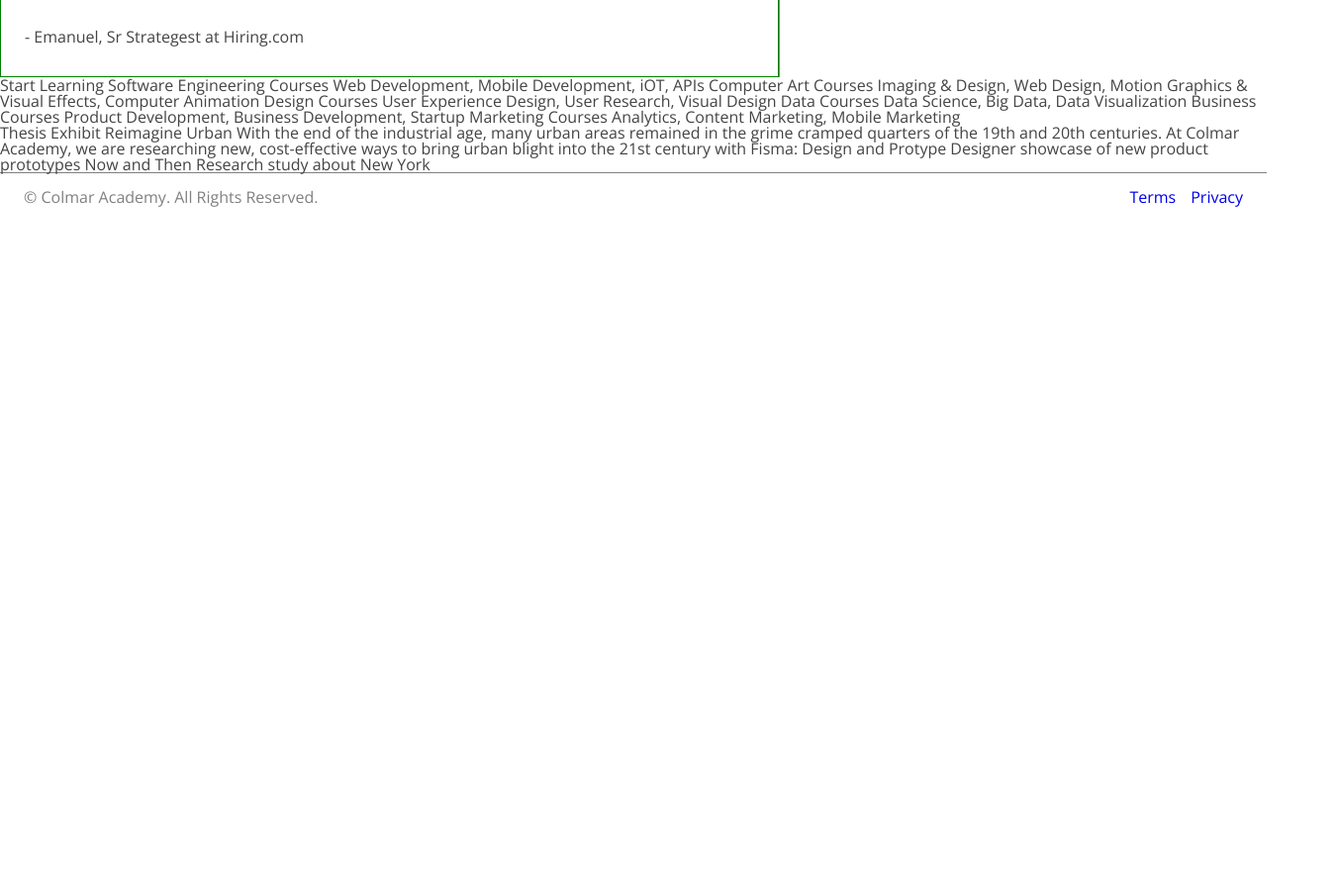
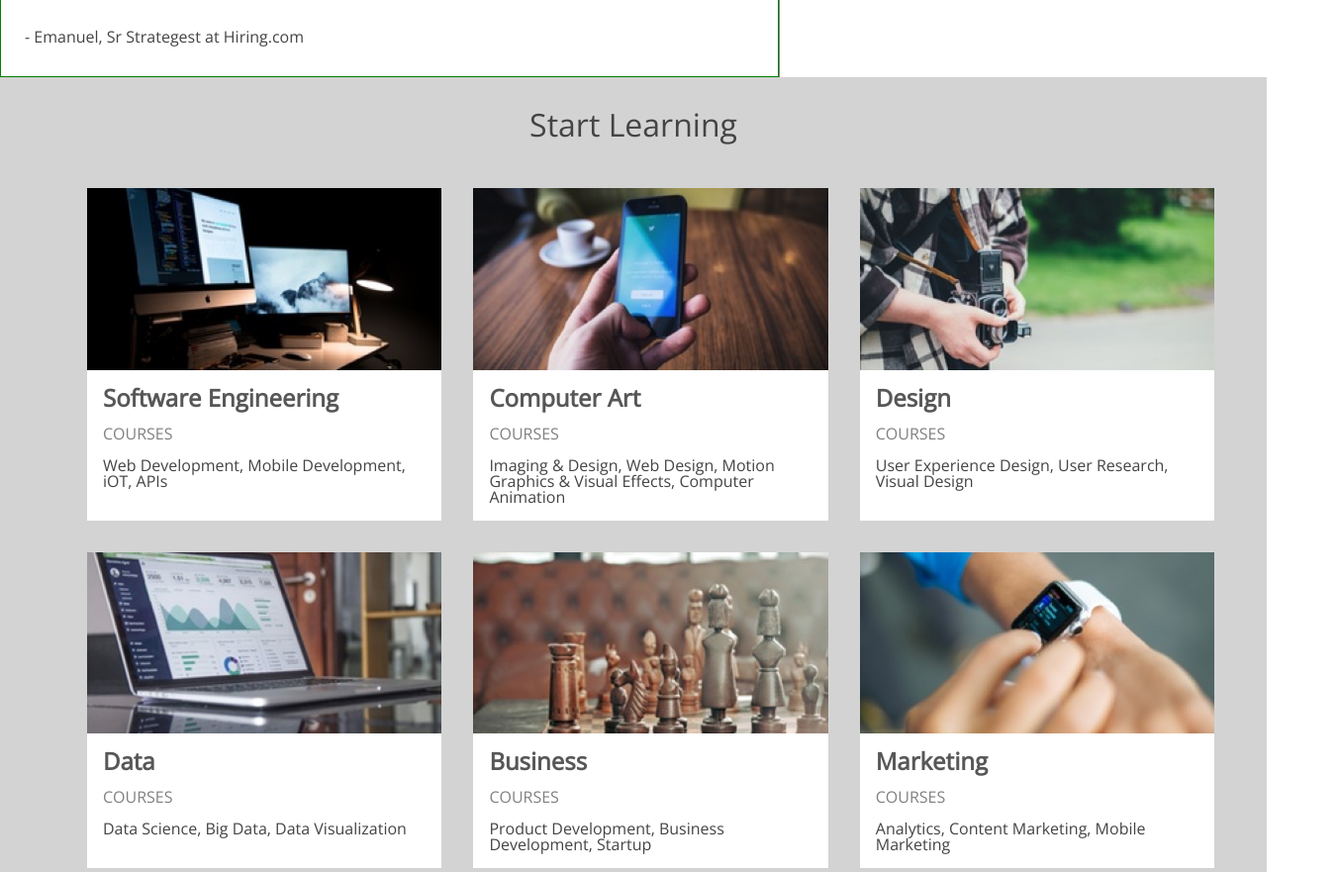
Before and after one commit to jsharris1229/colmaracademy, a plain HTML site: page index.html in a window 1280 px wide. Shown: the part 1275-2156 px from the top of the page at 99% size, 1352 px wide, since content can reach past the window. Before the commit the page ends 1556 px from the top, so only its background shows below. Drawn offline with nearby package versions, Linux system fonts and the light colour scheme.

Commit message:
Code course section. Do minor debug of other sections.

```diff
--- a/index.html
+++ b/index.html
@@ -49,7 +49,8 @@
            Academy, we support a lifetime of learning and personal improvement.
         </p>
 
-        <div class="button"><i class="fa fa-handshake-o" aria-hidden="true"></i><span> Start Here</span></div> <!--(button)-->
+        <div class="button"><i class="fa fa-handshake-o" aria-hidden="true"></i>
+            <span><a href="#"> Start Here</a></span></div> <!--(button)-->
       </div>
 
     </section>
@@ -74,7 +75,7 @@
       </div> <!-- end .column1 -->
 
       <div class="column2">
-        <!-- Orientation:
+        <!-- Orientation block:
                image, headline, description and a link to read more
              This format follows for all blocks in this column -->
         <div class="infoblock">
@@ -113,40 +114,57 @@
       </div> <!-- end class .column2 -->
     </section>
 
-  <!-- ***** Courses section -->
+  <!-- ***** Courses section - consists of 6 blocks of information: a picture,
+              a link to courses and a description. -->
     <section class="courses">
-      Start Learning
+      <h1>Start Learning</h1>
 
-      <!-- image here -->
-      Software Engineering
-      Courses
-      Web Development, Mobile Development, iOT, APIs
+      <div class="coursewrapper">
 
-      <!-- image here -->
-      Computer Art
-      Courses
-      Imaging & Design, Web Design, Motion Graphics & Visual Effects,
-        Computer Animation
+        <div class="courseblock">
+          <img src="resources/images/course-software.jpg" alt="Software Engineering">
+          <h3>Software Engineering</h3>
+          <a href="#">Courses</a>
+          <span>Web Development, Mobile Development, iOT, APIs</span>
+        </div>
 
-        <!-- image here -->
-      Design
-      Courses
-      User Experience Design, User Research, Visual Design
+        <div class="courseblock">
+          <img src="resources/images/course-computer-art.jpg" alt="Computer Art">
+          <h3>Computer Art</h3>
+          <a href="#">Courses</a>
+          <span>Imaging & Design, Web Design, Motion Graphics & Visual Effects,
+             Computer Animation</span>
+        </div>
 
-      <!-- image here -->
-      Data
-      Courses
-      Data Science, Big Data, Data Visualization
+        <div class="courseblock">
+          <img src="resources/images/course-design.jpg" alt="Design">
+          <h3>Design</h3>
+          <a href="#">Courses</a>
+          <span>User Experience Design, User Research, Visual Design</span>
+        </div>
 
-      <!-- image here -->
-      Business
-      Courses
-      Product Development, Business Development, Startup
+        <div class="courseblock">
+          <img src="resources/images/course-data.jpg" alt="Data">
+          <h3>Data</h3>
+          <a href="#">Courses</a>
+          <span>Data Science, Big Data, Data Visualization</span>
+        </div>
 
-      <!-- image here -->
-      Marketing
-      Courses
-      Analytics, Content Marketing, Mobile Marketing
+        <div class="courseblock">
+          <img src="resources/images/course-business.jpg" alt="Business">
+          <h3>Business</h3>
+          <a href="#">Courses</a>
+          <span>Product Development, Business Development, Startup</span>
+        </div>
+
+        <div class="courseblock">
+          <img src="resources/images/course-marketing.jpg" alt="Marketing">
+          <h3>Marketing</h3>
+          <a href="#">Courses</a>
+          <span>Analytics, Content Marketing, Mobile Marketing</span>
+        </div>
+
+      </div> <!-- end .coursewrapper -->
     </section>
 
   <!-- ***** Thesis section -->
--- a/resources/css/style.css
+++ b/resources/css/style.css
@@ -9,7 +9,8 @@
 :root {
   --banner-text-color: #444;
   --background-color1: lightgray;
-  --background-color2: gray;
+  --background-color2: seashell;
+  --link-color: gray;
   --hover-color: darkcyan;
 }
 
@@ -23,8 +24,21 @@
  }
 
 a {
+  color: var(--link-color);
   text-decoration: none;
+  width: auto;
 }
+
+a:hover {
+  color: var(--hover-color);
+}
+
+h3 {
+  font-size: 1.5rem;
+  font-weight: 600;
+  color: #575757;
+}
+
 
 /* ***** Top navigation bar (header) **********
    The nav bar contains the Academy logo and name on the left side and the
@@ -47,7 +61,7 @@ header {
   display: flex;
   justify-content: flex-start;
   align-items: center;
-  padding-left: 24px;
+  margin-left: 24px;
 }
 
 .leftlogo img {
@@ -69,7 +83,7 @@ header {
 
 header nav {
   display: flex;
-  padding-right: 24px;
+  margin-right: 24px;
 }
 
 header nav ul {
@@ -108,7 +122,7 @@ header nav ul li a:hover {
   display: flex;
   width: 60%;
   max-width: 60%;
-  padding: 32px 24px;
+  margin: 32px 24px;
   border: 1px solid black;
 }
 
@@ -145,11 +159,15 @@ header nav ul li a:hover {
     flex-flow: row nowrap;
     justify-content: center;
     background-color: var(--banner-text-color);
-    color: white;
+    color: lightgray;
     width: 100%;
     padding-top: 8px;
     padding-bottom: 8px;
     font-size: 24px;
+}
+
+.button a {
+  color: white;
 }
 
 .banner .button:hover {
@@ -218,7 +236,7 @@ header nav ul li a:hover {
   border-left: 1px solid gray;
 }
 
-/* Information section, part 2, the info blocks
+/* Information section, the .infoblock containers
  */
 .column2 .infoblock:nth-child(1) {
   border-bottom: 1px solid lightgray;
@@ -247,11 +265,6 @@ header nav ul li a:hover {
   box-shadow: 0 4px 8px 0 rgba(0, 0, 0, 0.2), 0 6px 20px 0 rgba(0, 0, 0, 0.19);
 }
 
-.infoblock h3 {
-  font-size: 1.5rem;
-  font-weight: 600;
-}
-
 .infoblock .txtcontainer {
   width: 65%;
   max-width: 65%;
@@ -266,9 +279,57 @@ header nav ul li a:hover {
 }
 
 /* ***** Courses section **********
+    This section has a title, followed by 6 course descriptions. Each block
+    is contained in an .infoblock box, which are arranged using the flexbox
+    model to create 2 rows of 3 boxes.
 */
 .courses {
+  display: flex;
+  justify-content: center;
+  flex-flow: column nowrap;
+  width: 100%;
+  background-color: var(--background-color1);
+}
 
+.coursewrapper {
+  display: flex;
+  flex-flow: row wrap;
+  margin: 0 72px 32px 72px;
+  width: 100%;
+}
+
+.courses h1 {
+  margin: 32px 72px;
+  font-size: 2rem;
+  text-align: center;
+}
+
+.courseblock {
+  display: flex;
+  flex-flow: column nowrap;
+  width: 28%;
+  margin: 16px;
+  background-color: white;
+}
+
+.courseblock img {
+  width: 100%;
+  height: auto;
+}
+
+.courseblock h3 {
+  padding: 16px;
+  padding-bottom: 8px;
+}
+
+.courseblock a {
+  padding: 8px 16px;
+  text-transform: uppercase;
+}
+
+.courseblock span {
+  padding: 8px 16px;
+  padding-bottom: 16px;
 }
 
 /* ***** Thesis section **********
```
